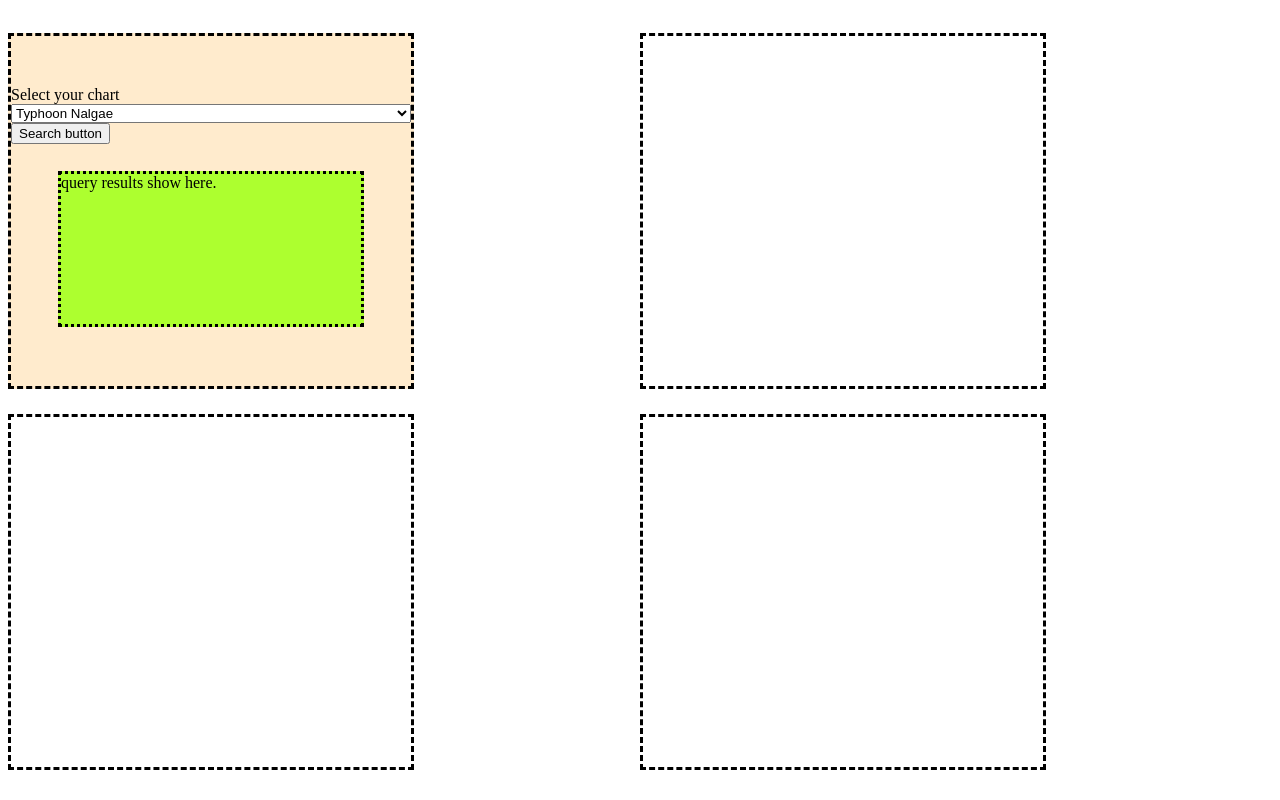
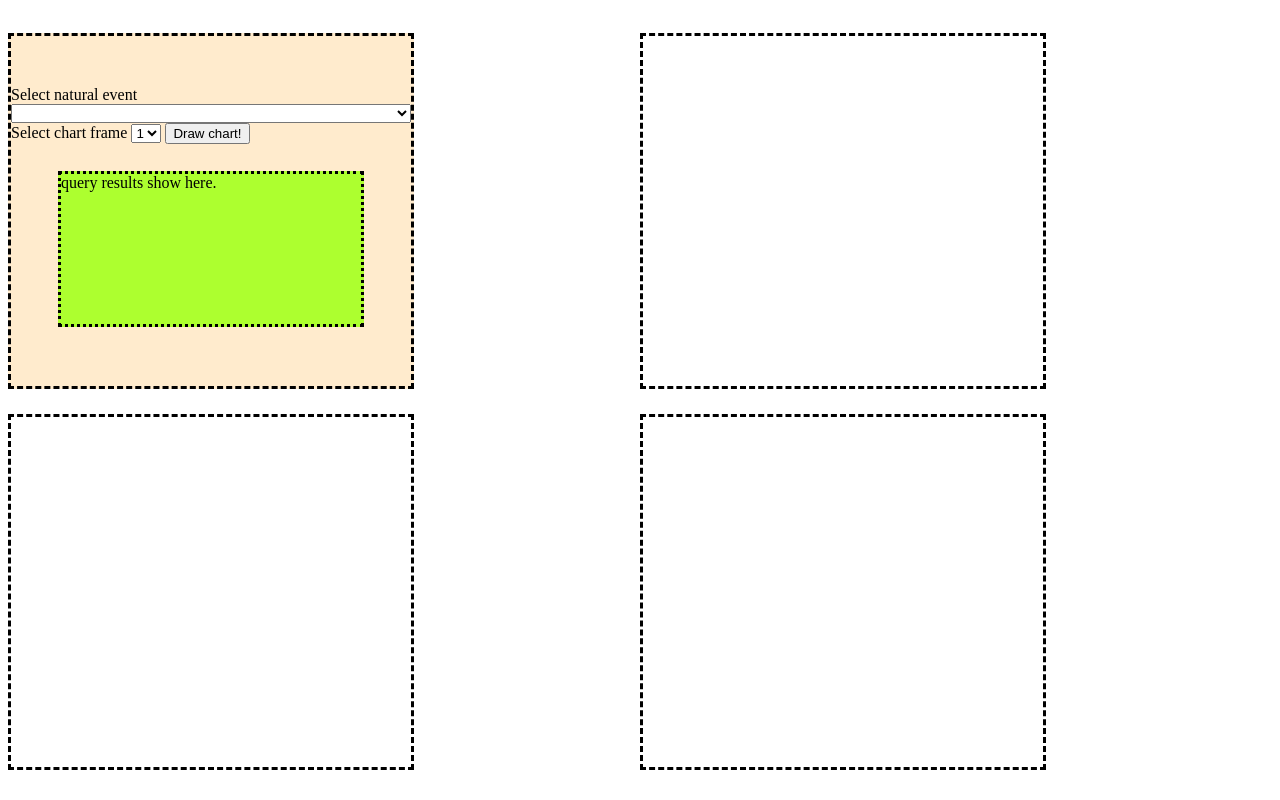
Before and after one commit to Dhokoh/Dhokoh.github.io, a website with bundled scripts: page APIboard_index.html in a window 1280 px wide. Built offline with nearby package versions, Linux system fonts and the light colour scheme; no server answers.

Commit message:
feat: worked on some code for button function

```diff
--- a/APIboard_index.html
+++ b/APIboard_index.html
@@ -16,13 +16,16 @@
         </div>
         <div class="queries_holder">
             <div class="q_inputholder">
-                <label for="q_input">Select your chart</label>
-                <!-- <input id="q_input" type="text"> -->
-                <select onchange="loadData(event)" id="q_input">
-                    <option value="EONET_6289">Typhoon Nalgae</option>
-                    <option value="EONET_5387">Iceberg D29A</option>
+                <label for="q_input">Select natural event</label>
+                <select name="chart_selector" id="q_input">
                 </select>
-                <button id="q_button" class="q_searchbutton">Search button</button>
+                <label for="canvas_selector">Select chart frame</label>
+                <select name="canvas_selector" id="canvas_selector">
+                    <option value="1">1</option>
+                    <option value="2">2</option>
+                    <option value="3">3</option>
+                </select>
+                <button id="q_button" class="q_searchbutton" onclick="draw_chart_action()">Draw chart!</button>
             </div>
             <div class="q_resultsholder">
                 query results show here.
--- a/APIusage.js
+++ b/APIusage.js
@@ -9,8 +9,11 @@ let chart_canvas1 = document.getElementById('chartf1');
 let chart_canvas2 = document.getElementById('chartf2');
 let chart_canvas3 = document.getElementById('chartf3');
 
-//Defining selection reference
+//Defining natural event selection reference
 let chart_selector = document.getElementById('q_input');
+
+//Defining canvas selection reference
+let canvas_selector = document.getElementById('canvas_selector');
 
 const render_chart = async (event_id_query, chart_holder) => {
     const API_global_url = await fetch(nasa_url_globalAPI);
@@ -47,24 +50,8 @@ const render_chart = async (event_id_query, chart_holder) => {
     });
 }
 
-
-
 render_chart('EONET_5730', chart_canvas2);
 render_chart('EONET_6289', chart_canvas1);
-// render_chart('EONET_5387', chart_canvas3);
-
-// let canvas_array = [chart_canvas1, chart_canvas2, chart_canvas3]
-// console.log(canvas_array);
-// const loadData = (event) => {
-//     console.log(event.target.value);
-//     canvas_array.forEach(canvas => {
-//         if (canvas.value != null){
-//             canvas.clearRect(0,0,canvas.width, canvas.height);
-//         }else{
-//             render_chart(event.target.value, canvas);
-//         }
-//     });
-// }
 
 const populateSelection = () => {
     fetch(nasa_url_globalAPI)
@@ -80,67 +67,36 @@ const populateSelection = () => {
             event_obj.name = event_element.title;
             event_array.push(event_obj);
         })
-        //console.log(event_array);
         event_array.forEach(event_object => {
-            console.log(event_object);
             chart_selector.innerHTML = chart_selector.innerHTML + `
             <option value = ${event_object.id}>${event_object.name}</option>`;
         });
     })
 }
+
+//Defining query button's
+let canvases = [chart_canvas1, chart_canvas2, chart_canvas3];
+
+const draw_chart_action = (canvas_option) => {
+    if (canvas_option){
+        let canvas_ctx = canvas_option.getContext('2d');
+        canvas_ctx.clearRect(0, 0, canvas_option.width, canvas_option.height);
+    }else{
+        fetch(nasa_url_globalAPI).then(APIresponse => APIresponse.json()).then(iterable_data => {
+            let event_array = [];
+            let chart_selection = canvas_selector.value;
+            iterable_data.events.forEach(event_data => {
+                let event_obj = {
+                    id: '',
+                    name: ''
+                };
+                event_obj.id = event_data.id;
+                event_obj.name = event_data.title;
+                event_array.push(event_obj);
+            })
+        })
+    }
+}
+
 populateSelection();
-
-//Defining query button's behaviour
-// let q_input = document.getElementById('q_input')
-// let q_button = document.getElementById('q_button');
-// q_button.addEventListener('click', (chart_holder)=>{
-//     if (chart_holder.value !== null){
-//         console.warn('El contenedor que intenta usar ya está ocupado.')
-//     }else{
-
-//     }
-// })
-
-
-
-// const render_chart = async () => {
-//     label_array_y_axis = [];
-//     label_array_x_axis = [];
-//     const APIreader = await fetch(nasa_url_HurricaneRosslyn);
-//     const data = await APIreader.json();
-//     let stormgeometry = data.geometry;
-//     stormgeometry.forEach(elem_ => {
-//         label_array_x_axis.push(elem_.date);
-//         label_array_y_axis.push(elem_.magnitudeValue);
-//     });
-
-//     //Defining new chart to render
-//     let storm_geometry_chart = new Chart(chart_canvas1, {
-//         type: 'bar',
-//         data: {
-//             labels: label_array_x_axis,
-//             datasets: [{
-//                 label: data.title,
-//                 data: label_array_y_axis,
-//                 backgroundColor: [
-//                     'rbga(10, 80, 35, 0.2)',
-//                     'rbga(67, 90, 55, 0.2)',
-//                     'rbga(21, 73, 35, 0.2)',
-//                     'rbga(15, 97, 125, 0.2)',
-//                     'rbga(25, 80, 150, 0.2)',
-//                     'rbga(34, 73, 55, 0.2)',
-//                     'rbga(23, 180, 135, 0.2)',
-//                     'rbga(67, 125, 135, 0.2)',
-//                     'rbga(34, 180, 135, 0.2)',
-//                     'rbga(20, 210, 79, 0.2)',
-//                     'rbga(77, 67, 44, 0.2)',
-//                     'rbga(12, 210, 235, 0.2)',
-//                     'rbga(55, 165, 35, 0.2)',
-//                     'rbga(21, 100, 99, 0.2)'
-//                 ]
-//             }]
-//         }
-//     });
-// }
-
-//render_chart();
+draw_chart_action();
```
